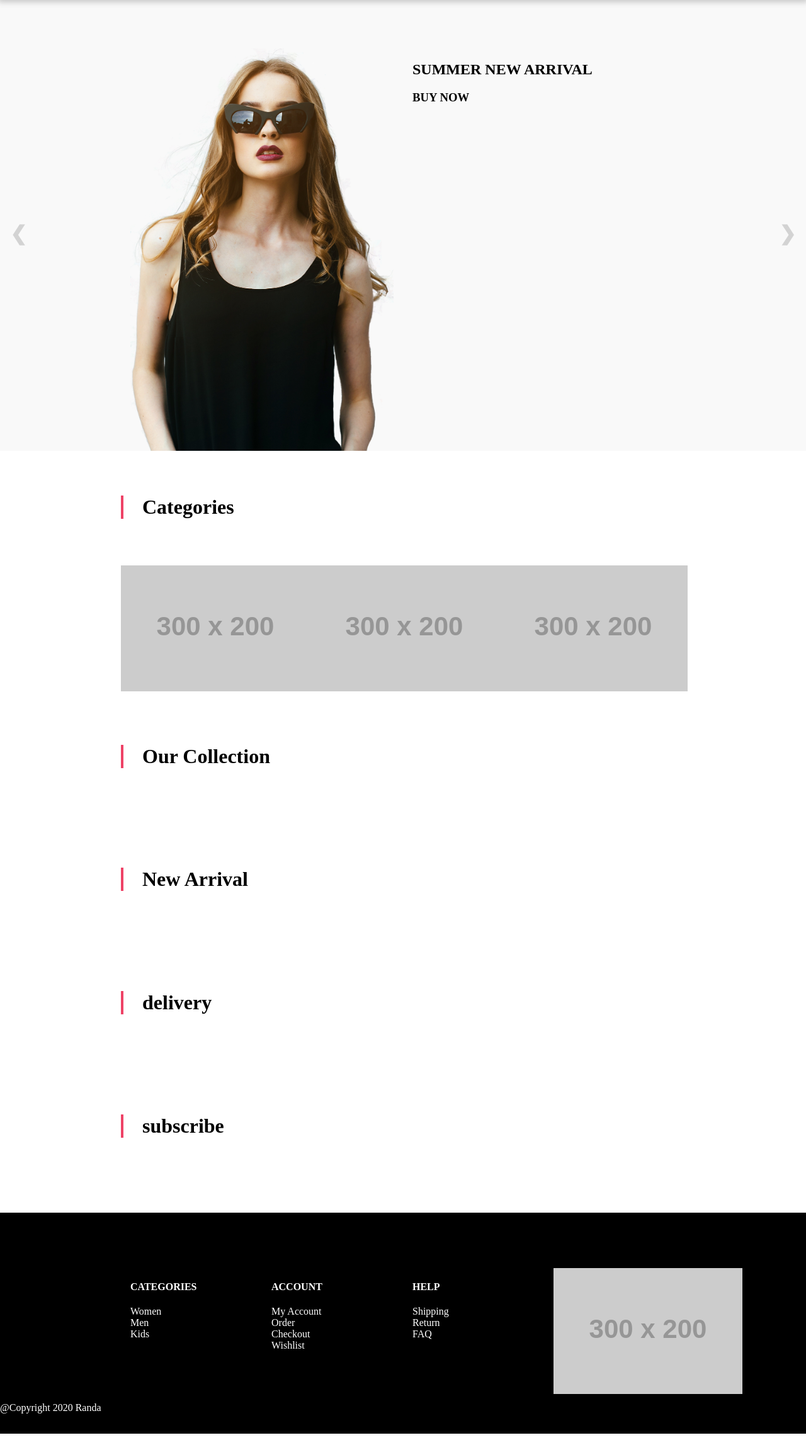
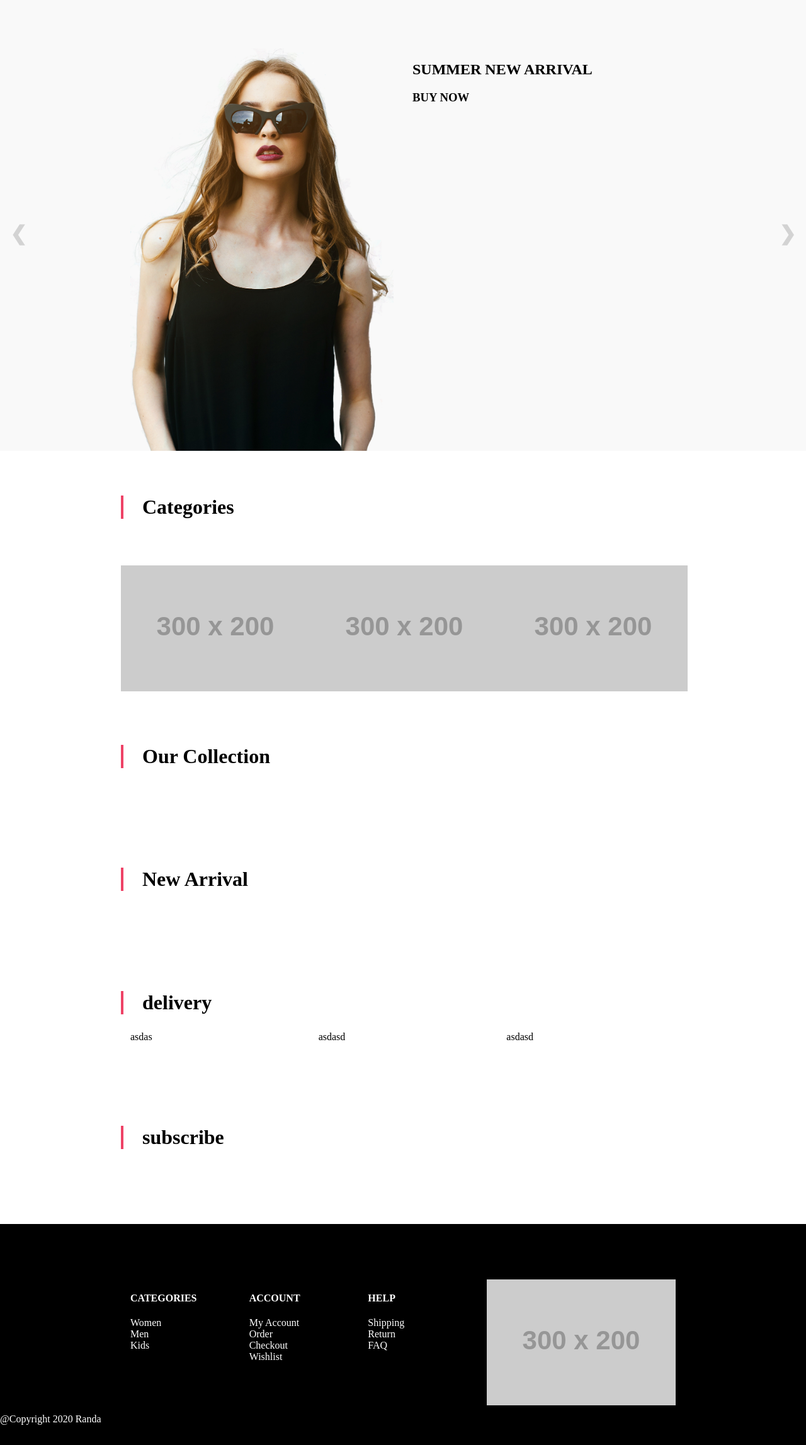
Before and after one commit to kazandaan/Fashion-Shop, a PHP site: page / in a window 1280 px wide. Shown: the part 100-2395 px from the top of the page at 63% size. Run offline with PHP 8.4, Linux system fonts and the light colour scheme; some libraries are stand-ins or nearby versions; some web fonts are replaced.

Commit message:
Initial commit

```diff
--- a/css/general.css
+++ b/css/general.css
@@ -69,6 +69,7 @@ header {
   width: 100%;
    background: white;
    z-index: 3;
+   overflow :hidden;
 }
 
 .wrapHead {
@@ -89,6 +90,7 @@ header {
   border-bottom: 3px solid none;
   margin-left: 50px;
   margin-right: 50px;
+  overflow: hidden;
 }
 
 #carousel .col{
--- a/css/utility.css
+++ b/css/utility.css
@@ -29,7 +29,121 @@
 }
 
 .col {
-  width: 25%;
+  max-width: 100%;
   padding-left: 15px;
   padding-right: 15px;
 }
+
+.col-1, .col-2, .col-3, .col-4, .col-5, .col-6, .col-7, .col-8, .col-9, .col-10, .col-11, .col-12, .col,
+.col-auto, .col-sm-1, .col-sm-2, .col-sm-3, .col-sm-4, .col-sm-5, .col-sm-6, .col-sm-7, .col-sm-8, .col-sm-9, .col-sm-10, .col-sm-11, .col-sm-12, .col-sm,
+.col-sm-auto, .col-md-1, .col-md-2, .col-md-3, .col-md-4, .col-md-5, .col-md-6, .col-md-7, .col-md-8, .col-md-9, .col-md-10, .col-md-11, .col-md-12, .col-md,
+.col-md-auto, .col-lg-1, .col-lg-2, .col-lg-3, .col-lg-4, .col-lg-5, .col-lg-6, .col-lg-7, .col-lg-8, .col-lg-9, .col-lg-10, .col-lg-11, .col-lg-12, .col-lg,
+.col-lg-auto, .col-xl-1, .col-xl-2, .col-xl-3, .col-xl-4, .col-xl-5, .col-xl-6, .col-xl-7, .col-xl-8, .col-xl-9, .col-xl-10, .col-xl-11, .col-xl-12, .col-xl,
+.col-xl-auto {
+  position: relative;
+  width: 100%;
+  min-height: 1px;
+  padding-right: 15px;
+  padding-left: 15px;
+}
+
+.col {
+  -ms-flex-preferred-size: 0;
+  flex-basis: 0;
+  -webkit-box-flex: 1;
+  -ms-flex-positive: 1;
+  flex-grow: 1;
+  max-width: 100%;
+}
+
+.col-auto {
+  -webkit-box-flex: 0;
+  -ms-flex: 0 0 auto;
+  flex: 0 0 auto;
+  width: auto;
+  max-width: none;
+}
+
+.col-1 {
+  -webkit-box-flex: 0;
+  -ms-flex: 0 0 8.333333%;
+  flex: 0 0 8.333333%;
+  max-width: 8.333333%;
+}
+
+.col-2 {
+  -webkit-box-flex: 0;
+  -ms-flex: 0 0 16.666667%;
+  flex: 0 0 16.666667%;
+  max-width: 16.666667%;
+}
+
+.col-3 {
+  -webkit-box-flex: 0;
+  -ms-flex: 0 0 25%;
+  flex: 0 0 25%;
+  max-width: 25%;
+}
+
+.col-4 {
+  -webkit-box-flex: 0;
+  -ms-flex: 0 0 33.333333%;
+  flex: 0 0 33.333333%;
+  max-width: 33.333333%;
+}
+
+.col-5 {
+  -webkit-box-flex: 0;
+  -ms-flex: 0 0 41.666667%;
+  flex: 0 0 41.666667%;
+  max-width: 41.666667%;
+}
+
+.col-6 {
+  -webkit-box-flex: 0;
+  -ms-flex: 0 0 50%;
+  flex: 0 0 50%;
+  max-width: 50%;
+}
+
+.col-7 {
+  -webkit-box-flex: 0;
+  -ms-flex: 0 0 58.333333%;
+  flex: 0 0 58.333333%;
+  max-width: 58.333333%;
+}
+
+.col-8 {
+  -webkit-box-flex: 0;
+  -ms-flex: 0 0 66.666667%;
+  flex: 0 0 66.666667%;
+  max-width: 66.666667%;
+}
+
+.col-9 {
+  -webkit-box-flex: 0;
+  -ms-flex: 0 0 75%;
+  flex: 0 0 75%;
+  max-width: 75%;
+}
+
+.col-10 {
+  -webkit-box-flex: 0;
+  -ms-flex: 0 0 83.333333%;
+  flex: 0 0 83.333333%;
+  max-width: 83.333333%;
+}
+
+.col-11 {
+  -webkit-box-flex: 0;
+  -ms-flex: 0 0 91.666667%;
+  flex: 0 0 91.666667%;
+  max-width: 91.666667%;
+}
+
+.col-12 {
+  -webkit-box-flex: 0;
+  -ms-flex: 0 0 100%;
+  flex: 0 0 100%;
+  max-width: 100%;
+}
--- a/index.html
+++ b/index.html
@@ -9,6 +9,7 @@
   <link rel="stylesheet" href="css/carousel.css">
   <link href="https://fonts.googleapis.com/css2?family=Italiana&display=swap" rel="stylesheet">
   <link href="https://fonts.googleapis.com/icon?family=Material+Icons" rel="stylesheet">
+  <link rel="stylesheet" href="https://cdnjs.cloudflare.com/ajax/libs/font-awesome/4.7.0/css/font-awesome.min.css">
   <link rel="apple-touch-icon" sizes="180x180" href="image/apple-touch-icon.png">
   <link rel="icon" type="image/png" sizes="32x32" href="image/favicon-32x32.png">
   <link rel="icon" type="image/png" sizes="16x16" href="image/favicon-16x16.png">
@@ -128,6 +129,17 @@
     <div class="container-fluid  ">
       <div class="title-section">
         <h2>delivery</h2>
+        <div class="row">
+          <div class="col">
+            asdas
+          </div>
+          <div class="col">
+            asdasd
+          </div>
+          <div class="col">
+            asdasd
+          </div>
+        </div>
       </div>
     </div>
   </section>
```
